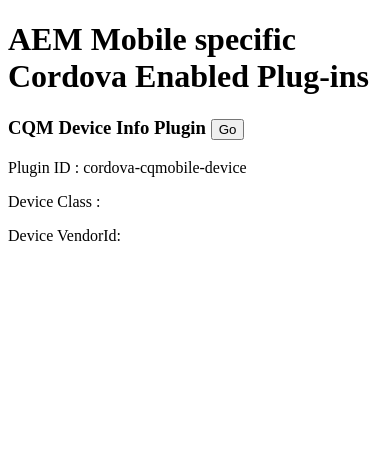
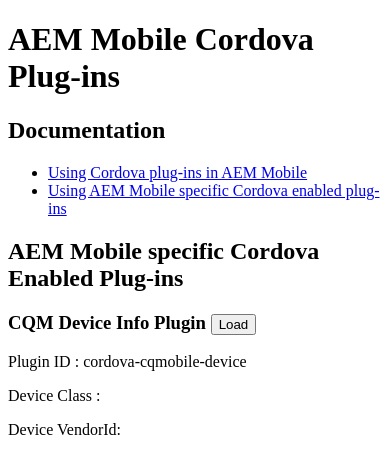
Before and after one commit to gamboagirl/Work_AEMM_Cordova, a plain HTML site: page index.htm in a window 390 px wide. Drawn offline with Linux system fonts and the light colour scheme; some packages are replaced by stand-ins of ours.

Commit message:
Update index.htm
Add links to documentation and formatting modifications.

```diff
--- a/index.htm
+++ b/index.htm
@@ -7,11 +7,18 @@
 	<script src="js/device.js"></script>
 </head>
 <body>
-<h1>AEM Mobile specific Cordova Enabled Plug-ins</h1>
+	<h1> AEM Mobile Cordova Plug-ins</h1>
+	<h2> Documentation</h2>
+	<ul>
+		<li><a href="https://helpx.adobe.com/digital-publishing-solution/help/cordova-api.html">Using Cordova plug-ins in AEM Mobile</a></li>
+		<li><a href="https://helpx.adobe.com/digital-publishing-solution/help/app-runtime-api.html">Using AEM Mobile specific Cordova enabled plug-ins</a></li>
+	</ul>
+
+	<h2>AEM Mobile specific Cordova Enabled Plug-ins</h2>
 	<section class="section1">
     		<h3 class="sectionTtile">
         		<a name="cm_device">CQM  Device Info Plugin</a>
-        <input class="playBtn" type="button" value="Go" onclick="javascript:loadCQDeviceInfo()"></span>
+        		<input class="playBtn" type="button" value="Load" onclick="javascript:loadCQDeviceInfo()"></span>
     		</h3>
     		<div class="section1content">
         		<p><span>Plugin ID : </span> cordova-cqmobile-device</p>
@@ -21,7 +28,7 @@
 	</section>
 <!--
 <h3>Custom Cordova Device Plugin</h3>
-<span class="playBtn" onload="javascript:loadDeviceInfo()"></span>
+	<input class="playBtn" type="button" value="Load" onclick="javascript:loadDeviceInfo()"></span>
 -->
 </body>
 </html>
```
Lines whose indentation alone changed are shown as unchanged.
